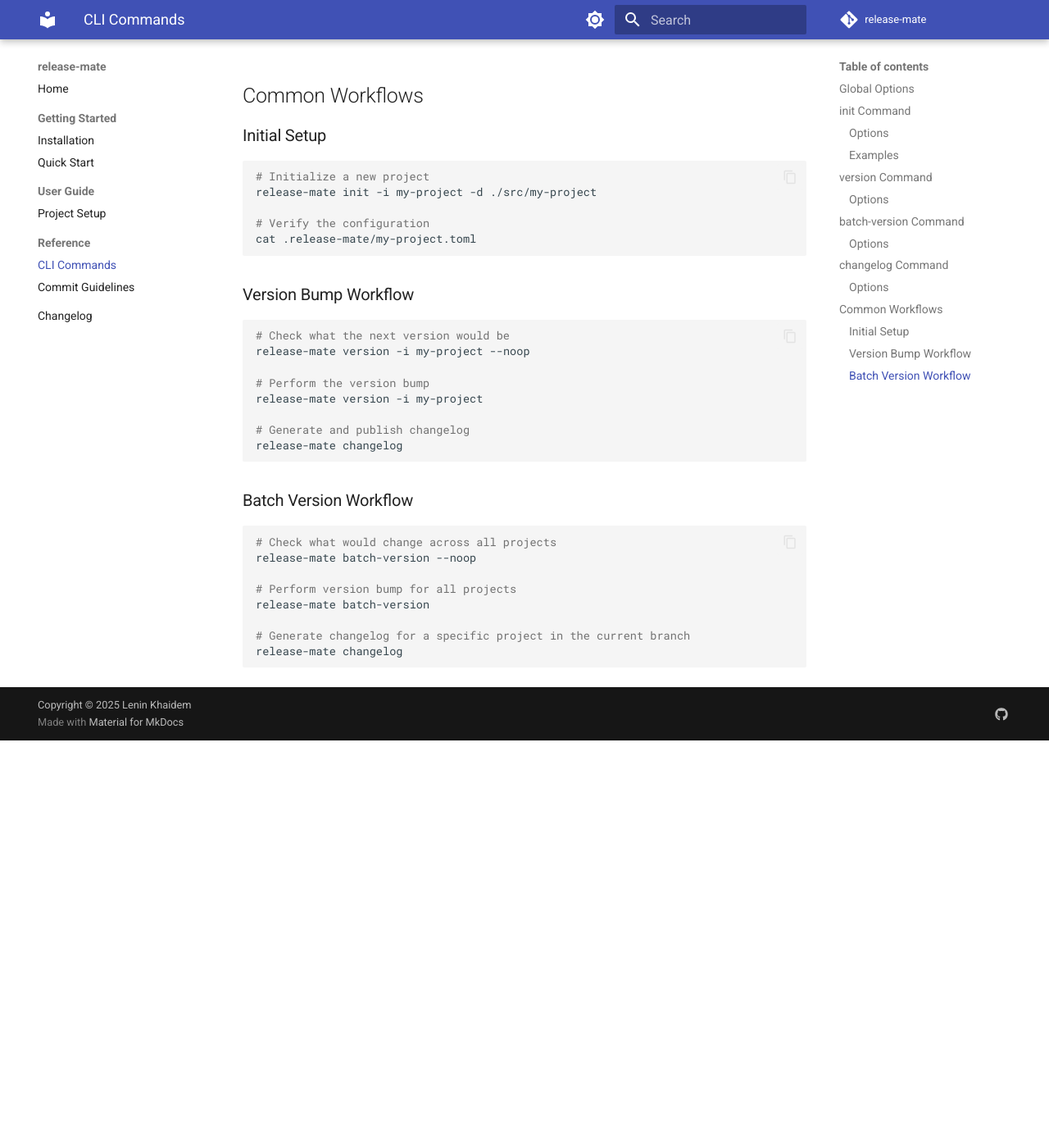
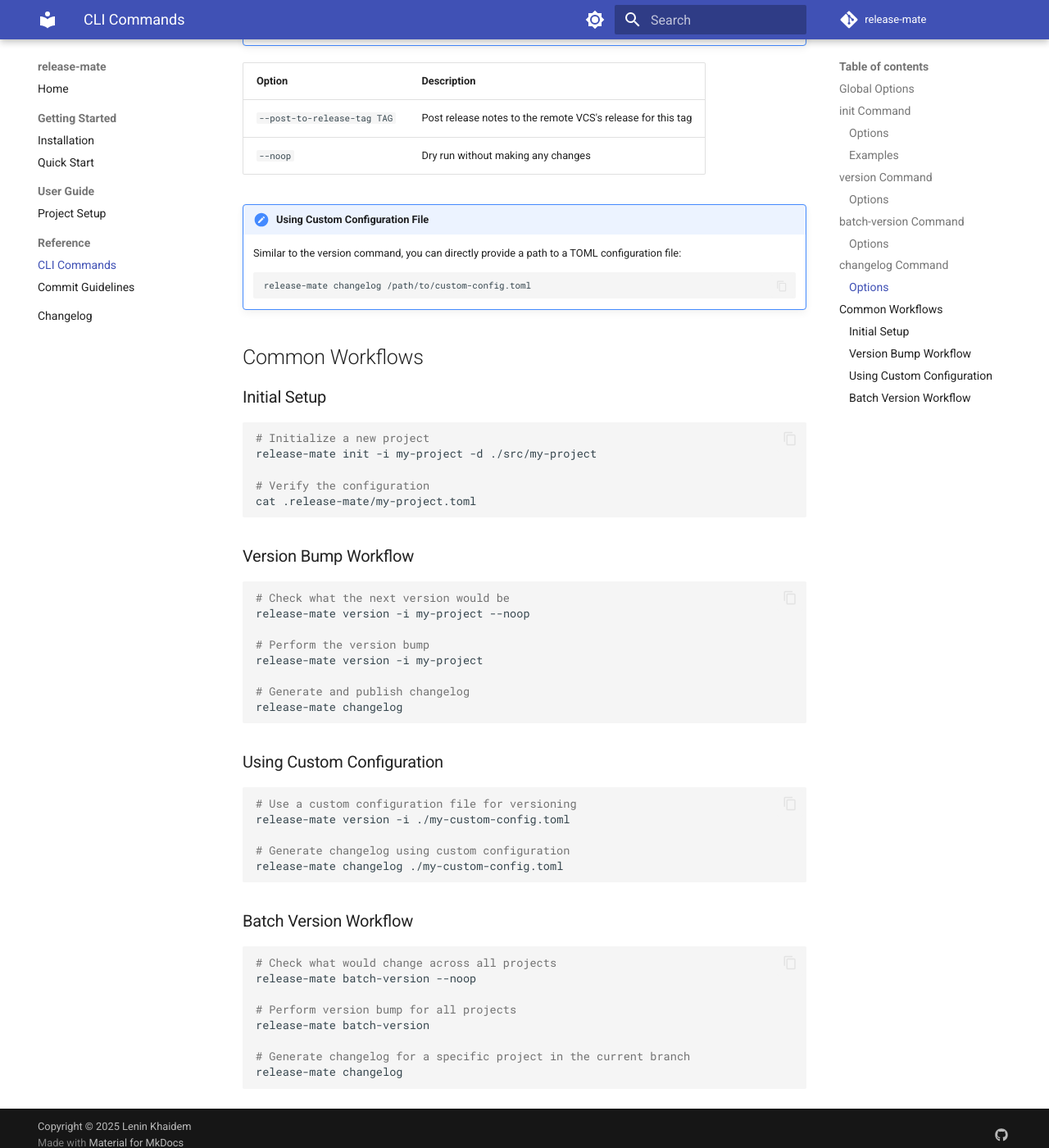
Before and after one commit to leninkhaidem/release-mate, an MkDocs documentation site: the page built from docs/reference/cli-commands.md, in a window 1280 px wide and 1400 px high, scrolled down 4535 px. Shown: the whole window at 82% size. Built offline with MkDocs 1.6.1 and Material for MkDocs 9.7.7, drawn with Linux system fonts in a browser that asks for light colours; comment, search, counter and statistics services are not loaded; the version menu is left out; before the commit the page ends 5438 px from its top, so only the background shows below that; some of the changed text lies outside the part shown.

Commit message:
docs: Add support for custom configuration files in CLI commands
- Updated `release-mate version` and `release-mate changelog` commands to allow users to specify a custom TOML configuration file path.
- Included usage examples for custom configuration in the documentation.
- Enhanced clarity on how to utilize custom configurations outside of the default `.release-mate` directory.

````diff
--- a/docs/reference/cli-commands.md
+++ b/docs/reference/cli-commands.md
@@ -86,6 +86,12 @@ release-mate version [OPTIONS]
 | `--[no-]changelog` | Whether to update the changelog (default: true) |
 | `--[no-]push` | Whether to push the new commit and tag to the remote (default: true) |
 
+!!! note "Using Custom Configuration File"
+    Instead of using the project ID, you can directly provide a path to a TOML configuration file. This allows you to use custom configuration files outside of the `.release-mate` directory:
+    ```bash
+    release-mate version -i /path/to/custom-config.toml
+    ```
+
 ## `batch-version` Command
 
 **Purpose**: Efficiently manage version updates across multiple projects in a repository. This command automates the versioning process for all configured projects while maintaining their individual versioning rules.
@@ -145,6 +151,11 @@ release-mate changelog [OPTIONS]
 | `--post-to-release-tag TAG` | Post release notes to the remote VCS's release for this tag |
 | `--noop` | Dry run without making any changes |
 
+!!! note "Using Custom Configuration File"
+    Similar to the version command, you can directly provide a path to a TOML configuration file:
+    ```bash
+    release-mate changelog /path/to/custom-config.toml
+    ```
 
 ## Common Workflows
 
@@ -171,6 +182,16 @@ release-mate version -i my-project
 release-mate changelog
 ```
 
+### Using Custom Configuration
+
+```bash
+# Use a custom configuration file for versioning
+release-mate version -i ./my-custom-config.toml
+
+# Generate changelog using custom configuration
+release-mate changelog ./my-custom-config.toml
+```
+
 ### Batch Version Workflow
 
 ```bash
````
Also changed, not shown: other parts of docs/reference/cli-commands.md (+1 -1 lines).
